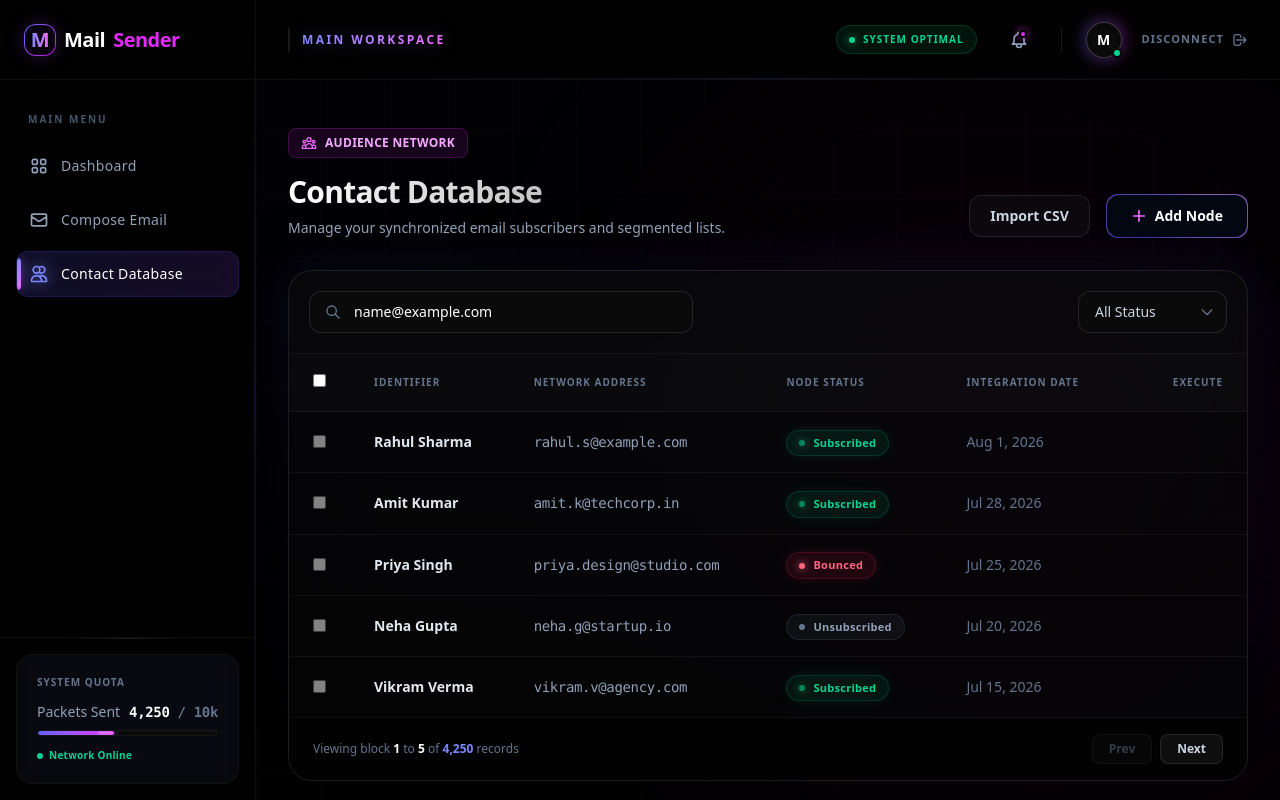
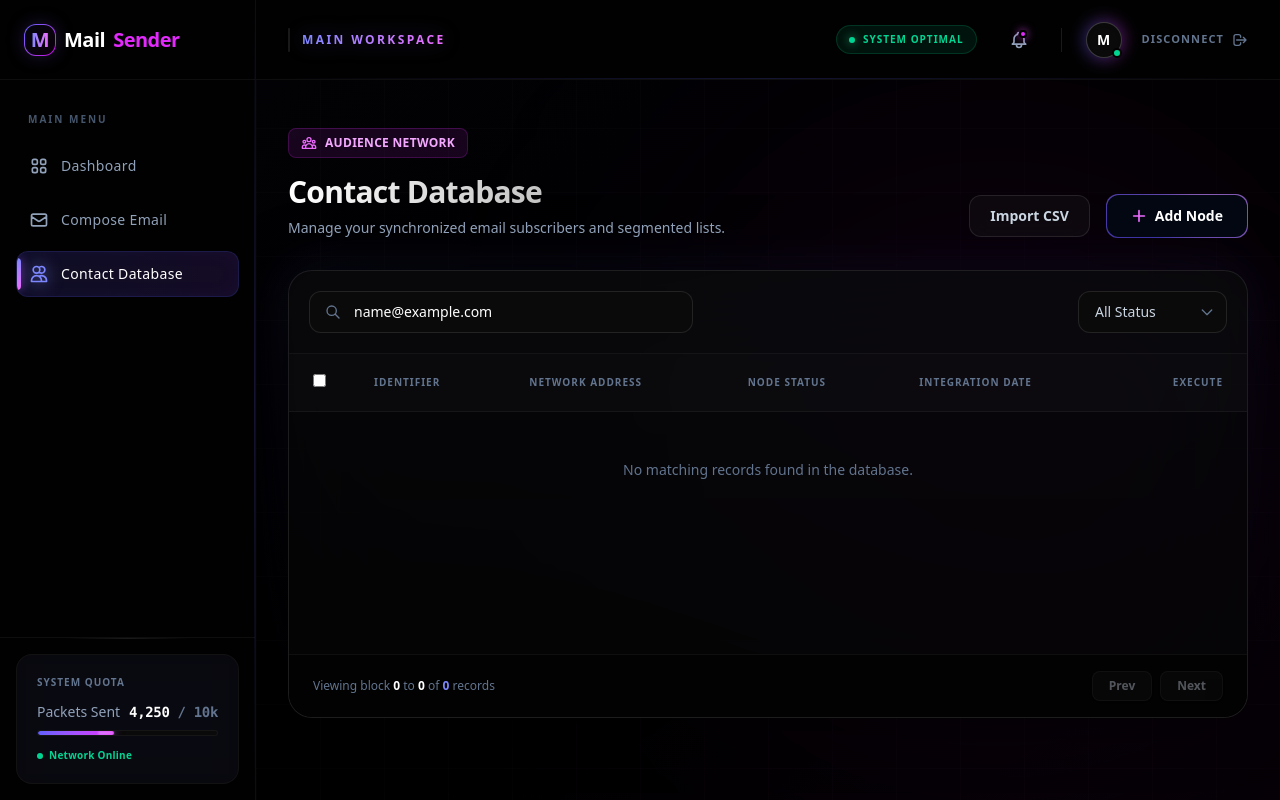
Before and after one commit to khanlazyanas/bulk-email-sender-frontend, a Next.js app: page /contacts in a window 1280 px wide. Both pictures are taken after typing "name@example.com" into the empty fields and a click on the button "Add Node". Built offline with nearby package versions, Linux system fonts and the light colour scheme.

Commit message:
fix: implement real-time search, status filtering, and dynamic pagination logic in contacts database

```diff
--- a/src/app/(dashboard)/contacts/page.tsx
+++ b/src/app/(dashboard)/contacts/page.tsx
@@ -1,18 +1,56 @@
 "use client";
 
-import { useState } from "react";
+import { useState, useMemo } from "react";
 
 export default function ContactsPage() {
-  // Fake contacts data for UI
+  // Expanded Fake contacts data for testing Search & Pagination
   const [contacts] = useState([
     { id: 1, name: "Rahul Sharma", email: "rahul.s@example.com", status: "Subscribed", addedOn: "Aug 1, 2026" },
     { id: 2, name: "Amit Kumar", email: "amit.k@techcorp.in", status: "Subscribed", addedOn: "Jul 28, 2026" },
     { id: 3, name: "Priya Singh", email: "priya.design@studio.com", status: "Bounced", addedOn: "Jul 25, 2026" },
     { id: 4, name: "Neha Gupta", email: "neha.g@startup.io", status: "Unsubscribed", addedOn: "Jul 20, 2026" },
     { id: 5, name: "Vikram Verma", email: "vikram.v@agency.com", status: "Subscribed", addedOn: "Jul 15, 2026" },
+    { id: 6, name: "Suresh Raina", email: "suresh.r@sports.io", status: "Subscribed", addedOn: "Jul 10, 2026" },
+    { id: 7, name: "Anita Desai", email: "anita.d@books.com", status: "Bounced", addedOn: "Jul 05, 2026" },
+    { id: 8, name: "Kabir Khan", email: "kabir.k@movies.in", status: "Subscribed", addedOn: "Jun 30, 2026" },
   ]);
 
   const [searchTerm, setSearchTerm] = useState("");
+  const [statusFilter, setStatusFilter] = useState("all");
+  const [currentPage, setCurrentPage] = useState(1);
+  const itemsPerPage = 5;
+
+  // Real-time Filtering Logic (Search + Status)
+  const filteredContacts = useMemo(() => {
+    return contacts.filter((contact) => {
+      const matchesSearch =
+        contact.name.toLowerCase().includes(searchTerm.toLowerCase()) ||
+        contact.email.toLowerCase().includes(searchTerm.toLowerCase());
+
+      const matchesStatus =
+        statusFilter === "all" ||
+        contact.status.toLowerCase() === statusFilter.toLowerCase();
+
+      return matchesSearch && matchesStatus;
+    });
+  }, [contacts, searchTerm, statusFilter]);
+
+  // Pagination Logic
+  const totalPages = Math.ceil(filteredContacts.length / itemsPerPage);
+  const startIndex = (currentPage - 1) * itemsPerPage;
+  const endIndex = startIndex + itemsPerPage;
+  const currentData = filteredContacts.slice(startIndex, endIndex);
+
+  // Handlers for Resetting Page on Filter Change
+  const handleSearchChange = (e: React.ChangeEvent<HTMLInputElement>) => {
+    setSearchTerm(e.target.value);
+    setCurrentPage(1); // Reset to page 1 while searching
+  };
+
+  const handleStatusChange = (e: React.ChangeEvent<HTMLSelectElement>) => {
+    setStatusFilter(e.target.value);
+    setCurrentPage(1); // Reset to page 1 while filtering
+  };
 
   return (
     <div className="space-y-8 relative z-10 pt-4 pb-12">
@@ -40,7 +78,6 @@ export default function ContactsPage() {
             Import CSV
           </button>
 
-          {/* Magic Button for Add Contact */}
           <button className="relative inline-flex h-11 overflow-hidden rounded-xl p-[1px] focus:outline-none group/btn hover:shadow-[0_0_30px_-5px_rgba(168,85,247,0.5)] transition-shadow duration-500">
             <span className="absolute inset-[-1000%] animate-[spin_3s_linear_infinite] bg-[conic-gradient(from_90deg_at_50%_50%,#c084fc_0%,#4f46e5_50%,#c084fc_100%)] opacity-70 group-hover/btn:opacity-100 transition-opacity" />
             <span className="inline-flex h-full w-full items-center justify-center rounded-xl bg-[#030712] px-6 py-2 text-sm font-bold text-white backdrop-blur-3xl transition-all group-hover/btn:bg-[#030712]/70 gap-2">
@@ -54,7 +91,6 @@ export default function ContactsPage() {
       {/* Database Container */}
       <div className="relative group perspective">
 
-        {/* Outer Glow */}
         <div className="absolute -inset-1 bg-gradient-to-b from-indigo-500/20 to-transparent rounded-[2rem] blur-xl opacity-50 group-hover:opacity-100 transition duration-1000 pointer-events-none"></div>
 
         <div className="relative bg-[#050505]/80 backdrop-blur-3xl border border-white/10 rounded-[1.5rem] shadow-[0_0_80px_-20px_rgba(0,0,0,1)] overflow-hidden">
@@ -74,7 +110,7 @@ export default function ContactsPage() {
                   type="text"
                   placeholder="Query database by name or email..."
                   value={searchTerm}
-                  onChange={(e) => setSearchTerm(e.target.value)}
+                  onChange={handleSearchChange}
                   className="w-full pl-11 pr-4 py-2.5 bg-[#0a0a0a] border border-white/10 rounded-xl focus:outline-none text-white placeholder-slate-600 transition-all focus:bg-[#0f0f0f] text-sm font-medium"
                 />
               </div>
@@ -83,7 +119,11 @@ export default function ContactsPage() {
             <div className="w-full sm:w-auto relative group/select">
               <div className="absolute -inset-0.5 bg-gradient-to-r from-indigo-500/30 to-fuchsia-500/30 rounded-xl blur opacity-0 group-focus-within/select:opacity-100 transition duration-500"></div>
               <div className="relative">
-                <select className="w-full sm:w-auto px-4 py-2.5 bg-[#0a0a0a] border border-white/10 rounded-xl text-sm focus:outline-none text-slate-300 appearance-none pr-10 cursor-pointer">
+                <select
+                  value={statusFilter}
+                  onChange={handleStatusChange}
+                  className="w-full sm:w-auto px-4 py-2.5 bg-[#0a0a0a] border border-white/10 rounded-xl text-sm focus:outline-none text-slate-300 appearance-none pr-10 cursor-pointer"
+                >
                   <option value="all" className="bg-[#0a0a0a]">All Status</option>
                   <option value="subscribed" className="bg-[#0a0a0a]">Subscribed</option>
                   <option value="bounced" className="bg-[#0a0a0a]">Bounced</option>
@@ -97,7 +137,7 @@ export default function ContactsPage() {
           </div>
 
           {/* Contacts Table */}
-          <div className="overflow-x-auto custom-scrollbar">
+          <div className="overflow-x-auto custom-scrollbar min-h-[300px]">
             <table className="w-full text-left border-collapse">
               <thead>
                 <tr className="bg-white/[0.02] border-b border-white/5 text-[10px] uppercase tracking-widest text-slate-500 font-bold">
@@ -112,7 +152,8 @@ export default function ContactsPage() {
                 </tr>
               </thead>
               <tbody className="divide-y divide-white/5">
-                {contacts.map((contact) => (
+                {currentData.length > 0 ? (
+                  currentData.map((contact) => (
                     <tr key={contact.id} className="hover:bg-white/[0.03] transition-colors group">
                       <td className="px-6 py-4 text-center">
                         <input type="checkbox" className="rounded border-white/20 bg-[#0a0a0a] accent-indigo-500 cursor-pointer opacity-50 group-hover:opacity-100 transition-opacity" />
@@ -145,17 +186,38 @@ export default function ContactsPage() {
                         </div>
                       </td>
                     </tr>
-                ))}
+                  ))
+                ) : (
+                  <tr>
+                    <td colSpan={6} className="px-6 py-12 text-center text-slate-500 text-sm font-medium">
+                      No matching records found in the database.
+                    </td>
+                  </tr>
+                )}
               </tbody>
             </table>
           </div>
 
-          {/* Pagination Footer */}
-          <div className="px-6 py-4 border-t border-white/5 flex items-center justify-between bg-[#020202]">
-            <p className="text-xs text-slate-500 font-medium">Viewing block <span className="text-white font-bold">1</span> to <span className="text-white font-bold">5</span> of <span className="text-indigo-400 font-bold">4,250</span> records</p>
+          {/* Dynamic Pagination Footer */}
+          <div className="px-6 py-4 border-t border-white/5 flex flex-col sm:flex-row items-center justify-between gap-4 bg-[#020202]">
+            <p className="text-xs text-slate-500 font-medium">
+              Viewing block <span className="text-white font-bold">{filteredContacts.length === 0 ? 0 : startIndex + 1}</span> to <span className="text-white font-bold">{Math.min(endIndex, filteredContacts.length)}</span> of <span className="text-indigo-400 font-bold">{filteredContacts.length}</span> records
+            </p>
             <div className="flex gap-2">
-              <button className="px-4 py-1.5 border border-white/10 rounded-lg text-xs font-semibold text-slate-500 bg-[#0a0a0a] disabled:opacity-50 cursor-not-allowed" disabled>Prev</button>
-              <button className="px-4 py-1.5 border border-white/10 rounded-lg text-xs font-semibold text-slate-300 bg-white/[0.05] hover:bg-white/10 hover:text-white transition-colors shadow-sm">Next</button>
+              <button
+                onClick={() => setCurrentPage(prev => Math.max(prev - 1, 1))}
+                disabled={currentPage === 1}
+                className="px-4 py-1.5 border border-white/10 rounded-lg text-xs font-semibold text-slate-300 bg-white/[0.05] hover:bg-white/10 hover:text-white transition-colors shadow-sm disabled:opacity-40 disabled:cursor-not-allowed disabled:hover:bg-white/[0.05]"
+              >
+                Prev
+              </button>
+              <button
+                onClick={() => setCurrentPage(prev => Math.min(prev + 1, totalPages))}
+                disabled={currentPage === totalPages || totalPages === 0}
+                className="px-4 py-1.5 border border-white/10 rounded-lg text-xs font-semibold text-slate-300 bg-white/[0.05] hover:bg-white/10 hover:text-white transition-colors shadow-sm disabled:opacity-40 disabled:cursor-not-allowed disabled:hover:bg-white/[0.05]"
+              >
+                Next
+              </button>
             </div>
           </div>
         </div>
```
Lines whose indentation alone changed are shown as unchanged.
